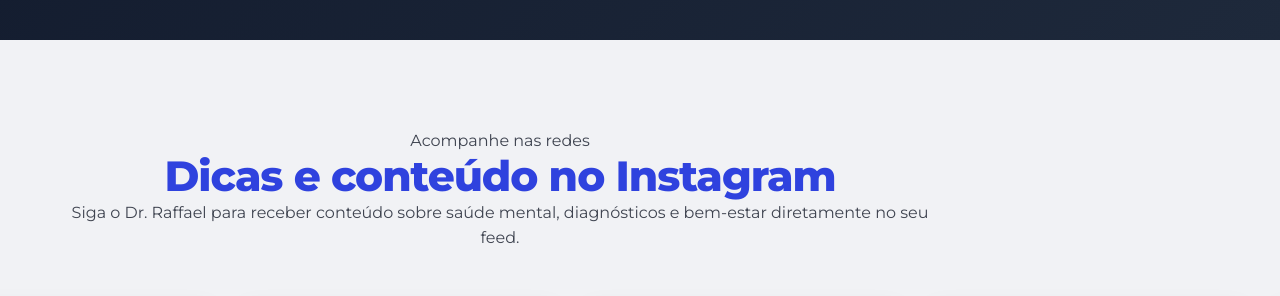
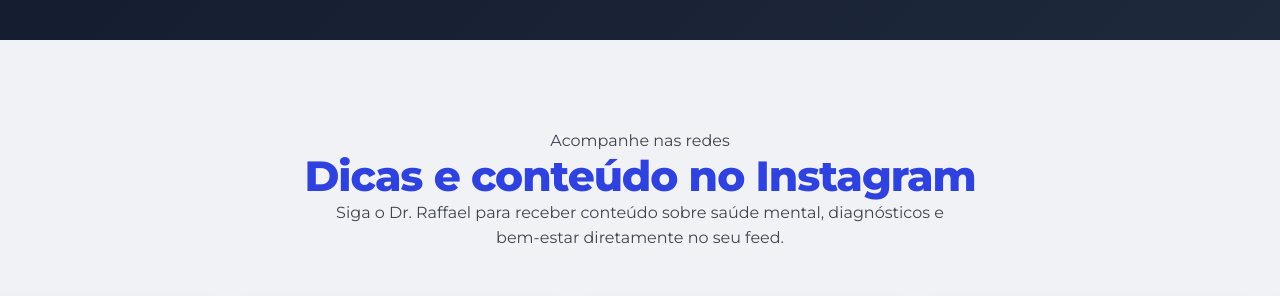
Before and after one commit to JeffersonWeiber/lp-dr-raffael, a website built with Vite: page index.html in a window 1280 px wide. Shown: the part 5460-5756 px from the top of the page. Built offline with nearby package versions, Linux system fonts and the light colour scheme.

Commit message:
fix: centralizar cabeçalho instagram e corrigir quebra de linha

```diff
--- a/index.html
+++ b/index.html
@@ -549,10 +549,12 @@
       <!-- ===== INSTAGRAM MARQUEE ===== -->
       <section id="instagram" class="section section-soft" style="padding-bottom: 0;">
         <div class="site-shell">
-          <header class="section-head" data-aos="fade-up" style="text-align: center;">
+          <header class="section-head" data-aos="fade-up" style="text-align: center; max-width: none; margin-left: auto; margin-right: auto;">
             <span class="badge-light">Acompanhe nas redes</span>
             <h2>Dicas e conteúdo no Instagram</h2>
-            <p>Siga o Dr. Raffael para receber conteúdo sobre saúde mental, diagnósticos e bem-estar diretamente no seu feed.</p>
+            <p style="max-width: 650px; margin-left: auto; margin-right: auto;">
+              Siga o Dr. Raffael para receber conteúdo sobre saúde mental, diagnósticos e bem-estar diretamente no seu feed.
+            </p>
           </header>
         </div>
 
```
